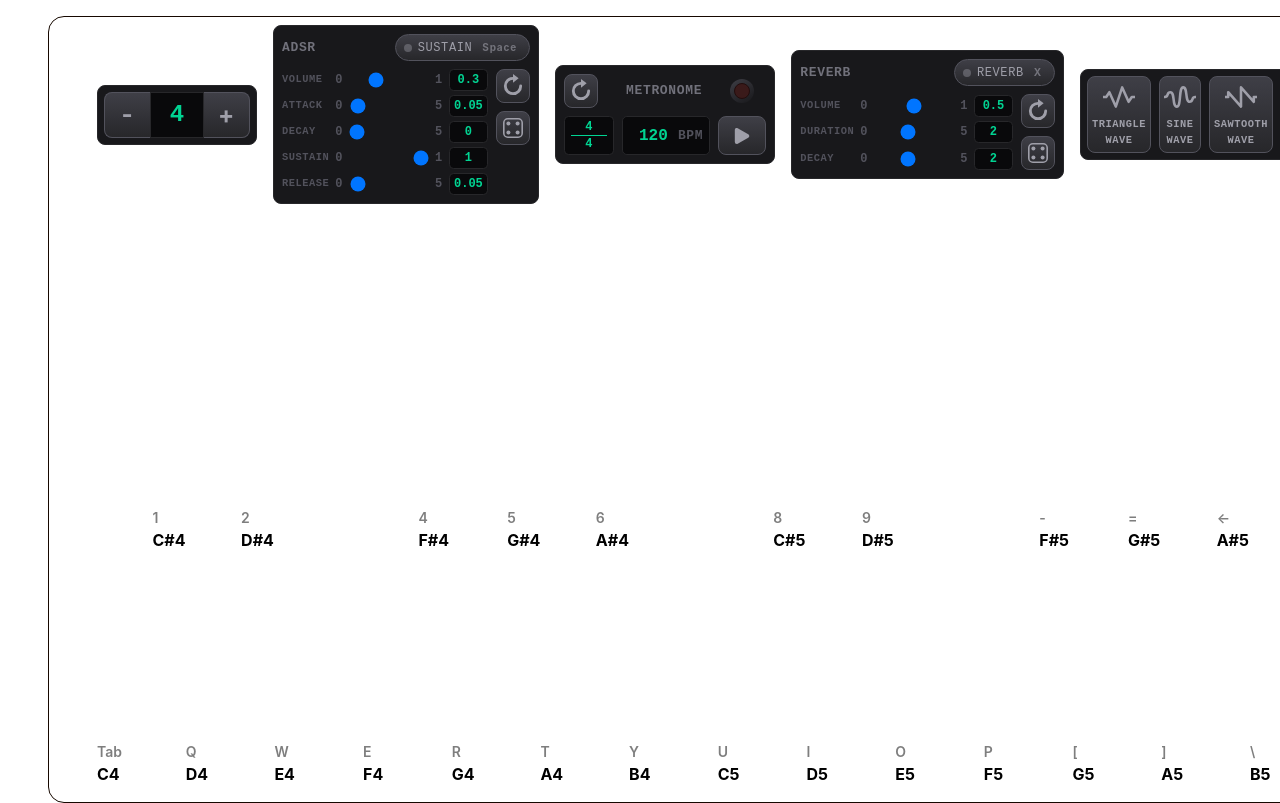
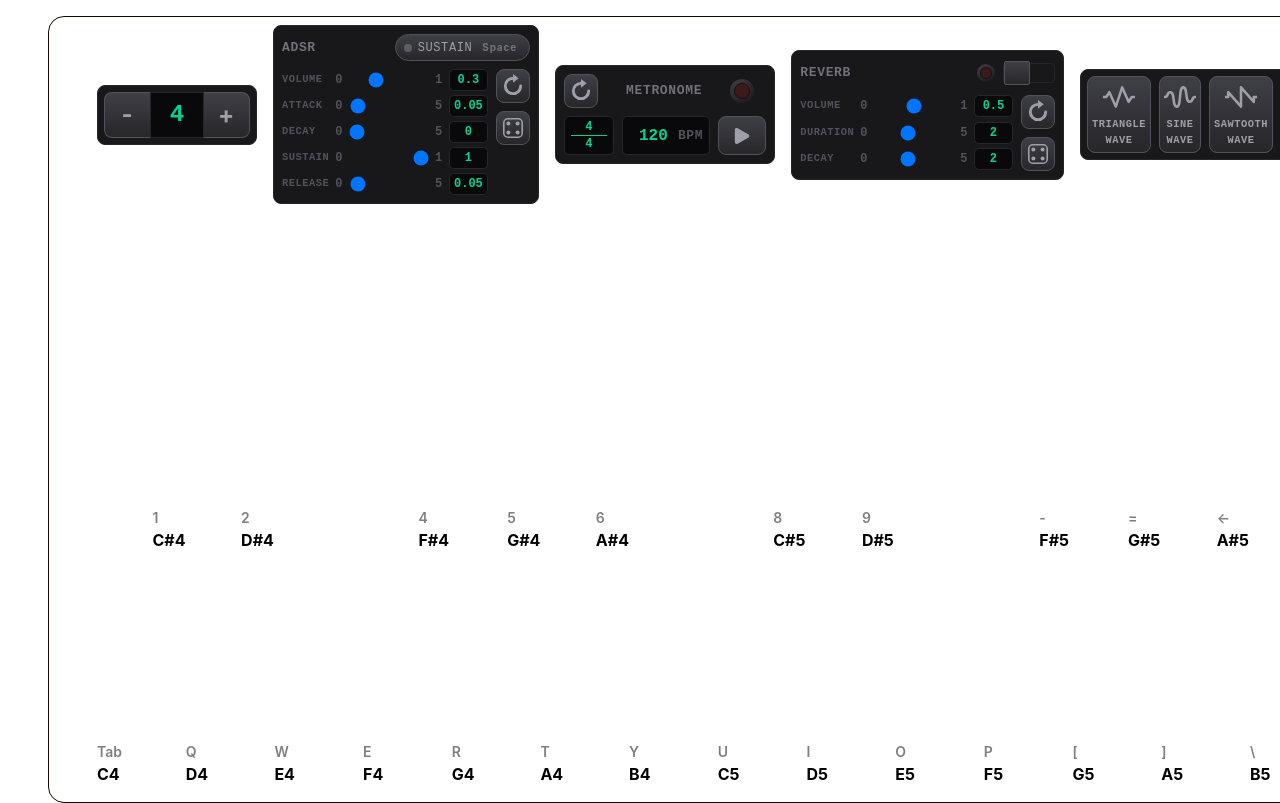
Before and after one commit to TamarWeiss/Virtual-Piano, a React (Vite) app: page / in a window 1280 px wide. Shown: the top 803 px of the page. Built offline with nearby package versions, Linux system fonts and the light colour scheme.

Commit message:
reverb button is now a switch button

```diff
--- a/src/components/ControlPanel/Reverb.tsx
+++ b/src/components/ControlPanel/Reverb.tsx
@@ -1,5 +1,5 @@
 import '../../styles/controlPanel.css';
-import PillButton from '../Buttons/PillButton';
+import Switch from '../Input/Switch';
 import Slider from '../Input/Slider';
 import type { ReverbOptions } from '../../hooks/useSynth';
 import ResetButton from '../Buttons/ResetButton';
@@ -30,15 +30,9 @@ const Reverb = ({ reverb, setReverb, alt }: props) => {
 
   return (
     <div className='module flex flex-col gap-2 p-2'>
-      <div className='flex items-center justify-between gap-4'>
+      <div className='flex items-center justify-between gap-2 py-1'>
         <span className='label'>Reverb</span>
-        <PillButton
-          text='Reverb'
-          keybind='KeyX'
-          keybindText='X'
-          isActive={reverb.active}
-          onClick={() => setReverb({ active: !reverb.active })}
-        />
+        <Switch id='reverb' value={reverb.active} onChange={(active) => setReverb({ active })} keybinds={['KeyX']} />
       </div>
 
       <div className='flex gap-2'>
--- a/src/components/Input/Switch.tsx
+++ b/src/components/Input/Switch.tsx
@@ -1,27 +1,50 @@
 import React from 'react';
 import '../../styles/switch.css';
+import LED from '../ControlPanel/LED';
+import { FlashState } from '../../hooks/useMetronome';
+import { useKeybinds } from '../../hooks/useKeybinds';
 
-interface ToggleSwitchProps {
-  isActive: boolean;
-  onChange: (checked: boolean) => void;
+interface props extends Omit<React.InputHTMLAttributes<HTMLInputElement>, 'value' | 'onChange' | 'type'> {
+  value?: boolean;
+  onChange?: (value: boolean) => void;
+  keybinds?: string[];
 }
 
-const Switch: React.FC<ToggleSwitchProps> = ({ isActive, onChange }) => (
-  <div className='synth-slide-unit'>
-    <span className={`led-light${isActive ? ' active' : ''}`} />
-    <button
-      type='button'
+const Switch = ({ id, onChange, value, keybinds = [], ...props }: props) => {
+  useKeybinds(
+    Object.fromEntries(
+      keybinds.filter((keybind) => keybind).map((code) => [code, { onKeyUp: () => onChange?.(!value) }]),
+    ),
+  );
+
+  return (
+    <div className='switch'>
+      <LED state={value ? FlashState.ON : FlashState.OFF} />
+      <div className={`track${value ? ' active' : ''}`}>
+        <input
+          id={id}
+          type='checkbox'
           role='switch'
-      aria-checked={isActive}
-      onClick={() => onChange(!isActive)}
-      className={`track${isActive ? ' active' : ''}`}
-    >
-      <div className='thumb'>
+          checked={value}
+          onChange={(e) => onChange?.(e.target.checked)}
+          onPointerDown={(e) => {
+            e.currentTarget.setPointerCapture(e.pointerId);
+            props.onPointerDown?.(e);
+          }}
+          onPointerUp={(e) => {
+            e.currentTarget.releasePointerCapture(e.pointerId);
+            e.currentTarget.blur();
+            props.onPointerUp?.(e);
+          }}
+          {...props}
+        />
+        <label htmlFor={id} className='thumb'>
           <span className='grip' />
           <span className='grip' />
           <span className='grip' />
+        </label>
       </div>
-    </button>
     </div>
   );
+};
 export default Switch;
--- a/src/hooks/useKeybinds.ts
+++ b/src/hooks/useKeybinds.ts
@@ -1,7 +1,7 @@
 import { useEffect, useRef } from 'react';
 
 export type KeyBind = {
-  onKeyDown: (e: KeyboardEvent) => void;
+  onKeyDown?: (e: KeyboardEvent) => void;
   onKeyUp?: (e: KeyboardEvent) => void;
   allowRepeat?: boolean;
 };
@@ -26,7 +26,7 @@ export const useKeybinds = (bindings: Record<string, KeyBind>) => {
         return;
 
       e.preventDefault();
-      binding.onKeyDown(e);
+      binding.onKeyDown?.(e);
     };
 
     const handleKeyUp = (e: KeyboardEvent) => {
--- a/src/styles/switch.css
+++ b/src/styles/switch.css
@@ -1,48 +1,47 @@
-.synth-slide-unit {
-  --track-width: 4em;
+@layer components {
+  .switch {
+    --track-width: 3.25em;
     --track-height: 1.25em;
-  --thumb-width: 2em;
+    --thumb-width: 1.625em;
     --thumb-height: 1.5em;
 
     display: flex;
     align-items: center;
     gap: 0.5em;
 
-  .led-light {
-    font-size: 0.75rem;
+    .led-indicator {
+      font-size: 0.75em;
+    }
 
-    &:not(.active) {
-      background: var(--color-zinc-800);
-      border: 1px solid var(--color-zinc-950);
-      box-shadow:
-        inset max(0.0625em, 1px) max(0.0625em, 1px) --opacity(var(--color-black), 0.8),
-        0 max(0.0625em, 1px) max(0.0625em, 1px) --opacity(var(--color-white), 0.3);
-      transition: all 0.12s ease;
-    }
-  }
+    input[type='checkbox'] {
+      appearance: none;
+      position: absolute;
+      z-index: 1;
+      width: 100%;
+      height: 100%;
+      cursor: pointer;
     }
 
     .track {
+      display: flex;
+      align-items: center;
+      position: relative;
       width: var(--track-width);
       height: var(--track-height);
       border-radius: 0.25em;
       background: var(--color-zinc-900);
       border: 1px solid var(--color-zinc-800);
       box-shadow: inset 0 0.125em 0.25em --opacity(var(--color-black), 0.8);
-  display: flex;
-  align-items: center;
-  outline: none;
       transition: all 0.15s ease;
 
-  &:focus-visible {
-    border-color: var(--color-red-500);
-    box-shadow:
-      inset 0 0.125em 0.25em --opacity(var(--color-black), 0.8),
-      0 0 0.25em var(--color-red-500);
+      &.active .thumb,
+      input[type='checkbox']:checked + .thumb {
+        transform: translateX(calc(var(--track-width) - var(--thumb-width)));
       }
     }
 
     .thumb {
+      cursor: pointer;
       display: flex;
       justify-content: center;
       gap: 0.25em;
@@ -54,17 +53,13 @@
       border-radius: 0.125em;
       box-shadow: 0 0.125em 0.25em --opacity(var(--color-black), 0.6);
       transform: translateX(0);
-  transition:
-    all 0.12s cubic-bezier(0.25, 1, 0.5, 1),
-    background 0.15s ease;
-}
-
-.track.active .thumb {
-  transform: translateX(calc(var(--track-width) - var(--thumb-width)));
+      transition: transform 0.5s cubic-bezier(0.25, 1, 0.5, 1);
     }
 
     .grip {
-  width: max(1px, 0.0625em);
+      width: round(max(1px, 0.0625em), 1px);
       background-color: --opacity(var(--color-black), 0.5);
       box-shadow: max(1px, 0.0625em) 0 0 --opacity(var(--color-white), 0.15);
     }
+  }
+}
```
Lines whose indentation alone changed are shown as unchanged.
